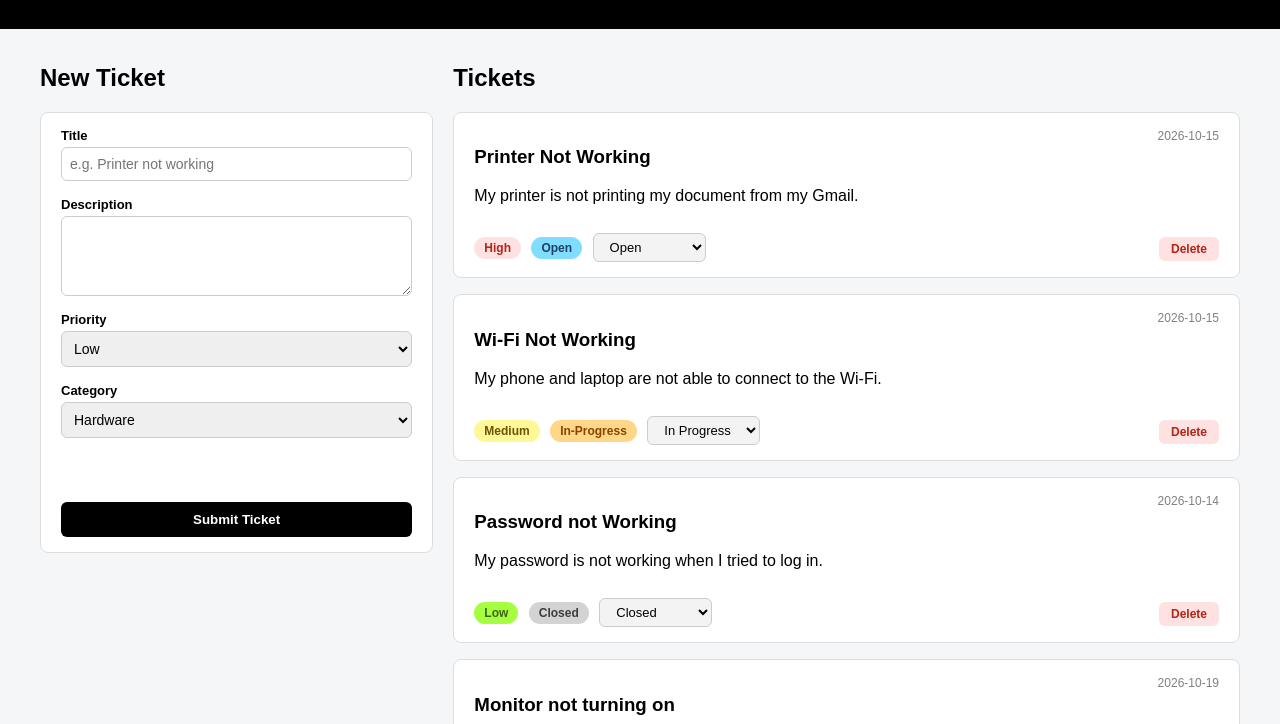
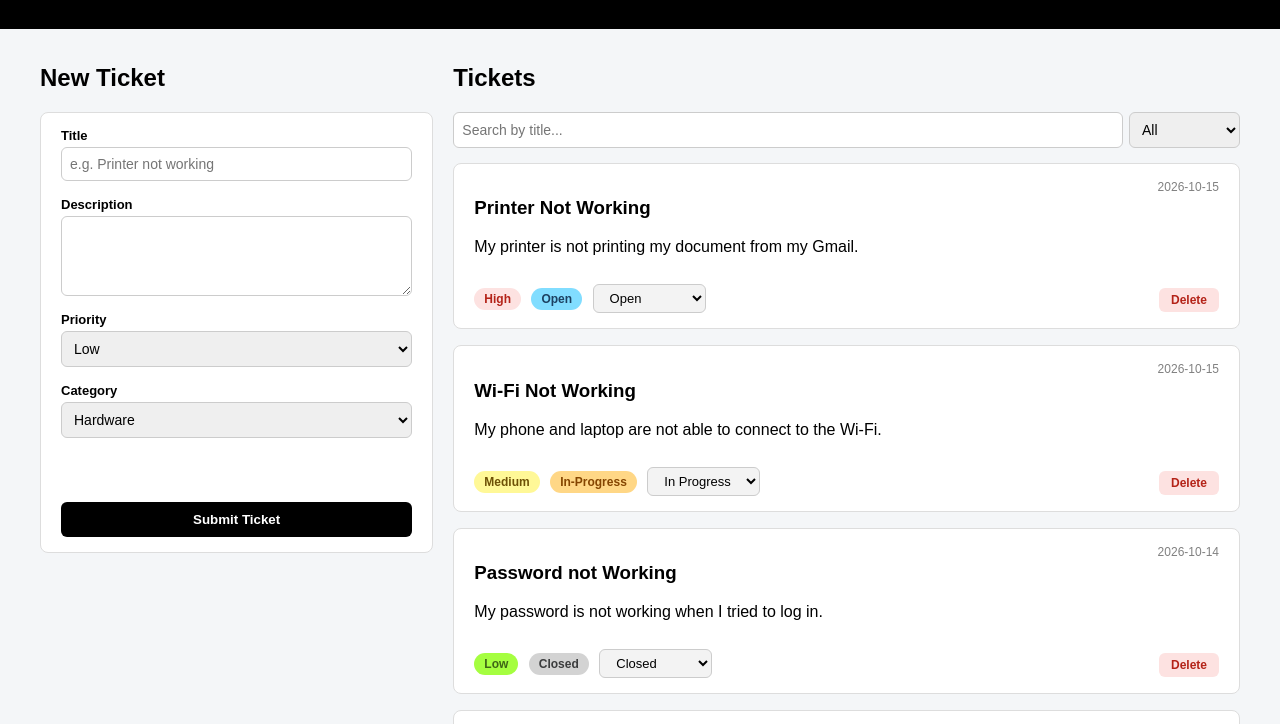
Before and after one commit to Mervraja75/ticket-tracker-app, a plain HTML site: page client/index.html in a window 1280 px wide. Shown: the part 71-795 px from the top of the page. Drawn offline with Linux system fonts and the light colour scheme.

Commit message:
Added search, status filter, and delete confirmation

```diff
--- a/client/app.js
+++ b/client/app.js
@@ -57,6 +57,7 @@ tickets.forEach(function (ticket) {
 
 */
 
+
 // PART 2 (day 15)
 // (Document Object Model - DOM)
 // Hanging a TV screen that shows what’s in the drawer.
@@ -67,7 +68,22 @@ function renderTickets() {
     const list = document.querySelector("#ticket-list");
     list.innerHTML = "";
 
-    tickets.forEach(function (ticket) {
+    //PART 9: (DAY 21) - Filter and Search
+    //Piece A : read what the user typed and picked
+    const searchText = document.querySelector("#search").value.toLowerCase();
+    const statusFilter = document.querySelector("#status-filter").value;
+
+    //PART 9: (DAY 21) - Filter and Search
+    //Piece B : filter the tickets
+    const visibleTickets = tickets.filter(function (t) {
+        const matchesStatus = statusFilter === "all" || t.status === statusFilter;
+        const matchesSearch = t.title.toLowerCase().includes(searchText);
+        return matchesStatus && matchesSearch;
+    });
+
+    //PART 9: (DAY 21) - Filter and Search
+    //Piece C : change the tickets.forEach to visibleTickets.forEach to change the loop
+    visibleTickets.forEach(function (ticket) {
         const card = document.createElement("article");
         card.className = "ticket-card";
 
@@ -88,7 +104,7 @@ function renderTickets() {
         `;
 
         //PART 5 (DAY 17)
-        //connected to
+        // connected to
         // card.innerHTML = `
         // <h3></h3>
         // <p></p>
@@ -111,10 +127,12 @@ function renderTickets() {
         });
 
         list.appendChild(card);
-    })
+    });
 }
 
 renderTickets();
+
+
 
 // PART 3 (day 16) (Doorbell)
 // When someone rings it (clicks Submit),
@@ -186,12 +204,37 @@ function updateStatus(id, newStatus) {
 
 //PART 8: Day 20: Delete a Ticket
 function deleteTicket(id) {
+
+    /*
     tickets = tickets.filter(function (t) {
         return t.id !== id;
     });
     renderTickets();
+    */
 
+    //1. ASK FIRST
     if (!confirm("Are you sure you want to DELETE this ticket?")) {
         return;
     }
+
+    //2. THEN DELETE
+    tickets = tickets.filter(function (t) {
+        return t.id !== id;
+    });
+
+    //3. THEN UPDATE THE SCREEN
+    renderTickets();
+
 }
+
+//PART 9: (DAY 21) - Filter and Search (Search Box Listener - Typing)
+const searchInput = document.querySelector("#search");
+searchInput.addEventListener("input", function () {
+    renderTickets();
+});
+
+//PART 9: (DAY 21) - Filter and Search (Status filter listener - Dropdown)
+const statusFilterSelect = document.querySelector("#status-filter");
+statusFilterSelect.addEventListener("change", function () {
+    renderTickets();
+});
--- a/client/index.html
+++ b/client/index.html
@@ -67,8 +67,18 @@
             </form>
         </section>
 
+        <!--Ticket Section-->
         <section class="list-section">
             <h2>Tickets</h2>
+            <div class="filter-bar">
+                <input type="search" id="search" placeholder="Search by title..." aria-label="Search tickets">
+                <select id="status-filter" aria-label="Filter by status">
+                    <option value="all">All</option>
+                    <option value="open">Open</option>
+                    <option value="in-progress">In-Progress</option>
+                    <option value="closed">Closed</option>
+                </select>
+            </div>
             <div id="ticket-list"></div>
 
             <!--
--- a/client/styles.css
+++ b/client/styles.css
@@ -173,6 +173,16 @@ input:focus, textarea:focus, select:focus {
     color: white;
 }
 
+/* FILTER BAR */
+.filter-bar {
+    display: flex;
+    gap: 6px;
+    margin-bottom: 15px;
+}
+
+#search {
+    flex: 1; /*makes the search longer (takes the extra width)*/
+}
 /* FLEXBOX AXES
    justify = ALONG the flex direction (main axis)
    align   = ACROSS the flex direction (cross axis) */
```
